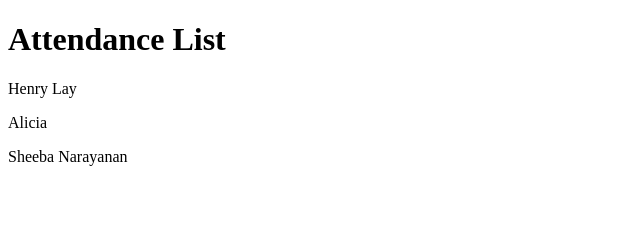
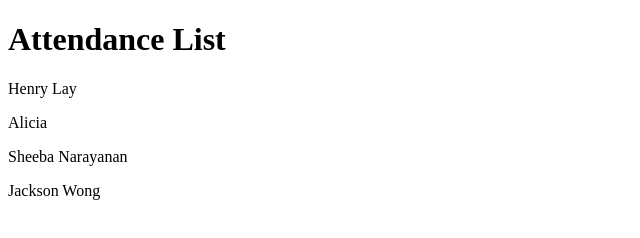
Before and after one commit to henry88lay/sfdx-champions-april-2022, a plain HTML site: page index.html in a window 1280 px wide. Shown: the whole page, without its empty margins (0-640 px from the left). Drawn offline with Linux system fonts and the light colour scheme.

Commit message:
UPDATE index.html

```diff
--- a/index.html
+++ b/index.html
@@ -11,5 +11,6 @@
     <p>Henry Lay</p>
     <p>Alicia</p>
     <p>Sheeba Narayanan</p>
+    <p>Jackson Wong</p>
 </body>
 </html>
```
